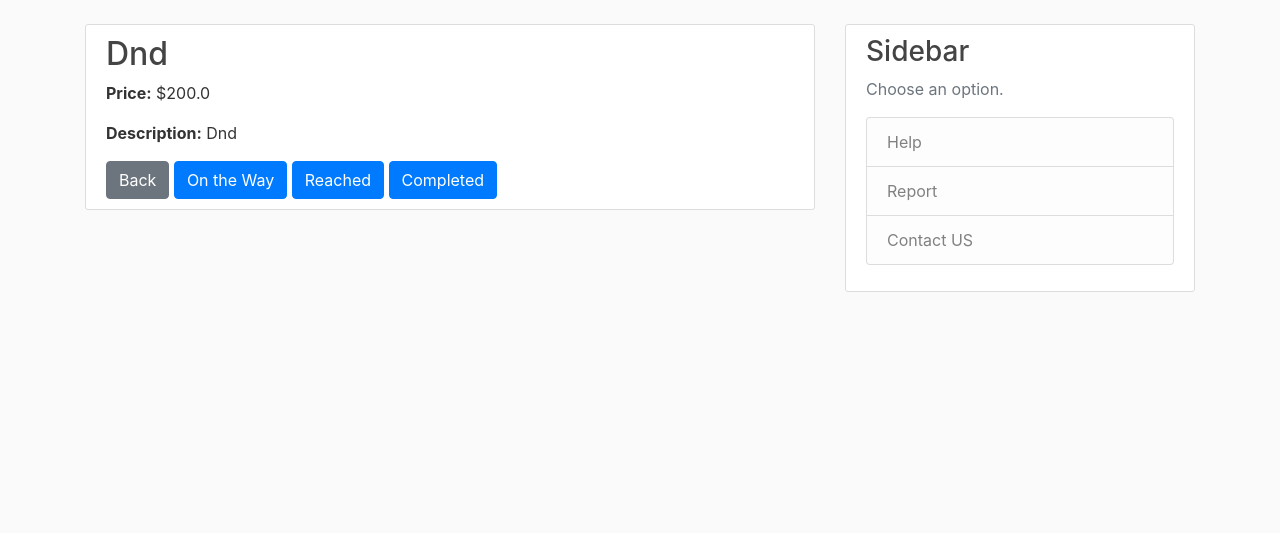
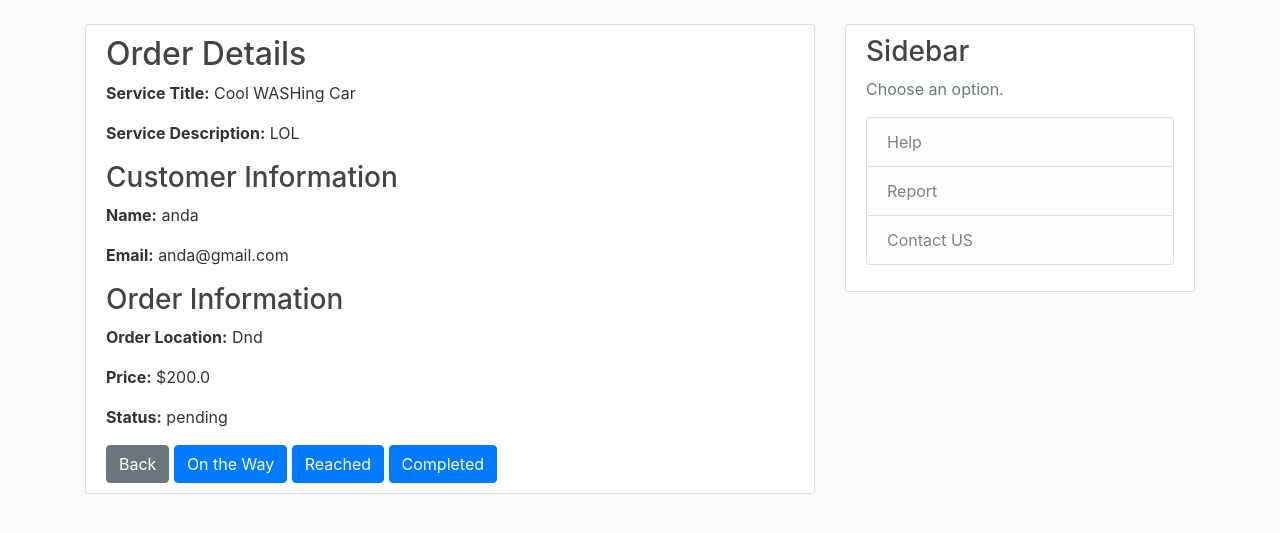
Before and after one commit to Mahadi-Irl/CSE471_Lab_Project, a Flask app: page /order_details/1 in a window 1280 px wide. Shown: the part 56-589 px from the top of the page. Run offline with Flask 3, Linux system fonts and the light colour scheme; some libraries are stand-ins or nearby versions.

Commit message:
order details updated

```diff
--- a/flaskapp/routes.py
+++ b/flaskapp/routes.py
@@ -269,10 +269,21 @@ def view_orders():
 
 @app.route('/order_details/<int:order_id>')
 def order_details(order_id):
+    order = Order.query.get_or_404(order_id)
 
-    order = Order.query.get_or_404(order_id)
+    # Fetch related customer and service details
+    customer = User.query.get_or_404(order.customer_id)
+    service = Service.query.get_or_404(order.ser_id)
+
     ref = request.referrer
-    return render_template('ordersdetails.html', order=order, referrer=ref)
+    return render_template(
+        'ordersdetails.html',
+        order=order,
+        customer=customer,
+        service=service,
+        referrer=ref
+    )
+
 
 @app.route('/mark_reached/<int:order_id>', methods=['POST'])
 @login_required
--- a/flaskapp/templates/ordersdetails.html
+++ b/flaskapp/templates/ordersdetails.html
@@ -1,10 +1,20 @@
 {% extends "layout.html" %}
+
 {% block content %}
     <div class="content-section">
-        <h2>{{ order.order_loc }}</h2>
+        <h2>Order Details</h2>
+        <p><strong>Service Title:</strong> {{ service.title }}</p>
+        <p><strong>Service Description:</strong> {{ service.description }}</p>
+
+        <h3>Customer Information</h3>
+        <p><strong>Name:</strong> {{ customer.username }}</p>
+        <p><strong>Email:</strong> {{ customer.email }}</p>
+
+        <h3>Order Information</h3>
+        <p><strong>Order Location:</strong> {{ order.order_loc }}</p>
         <p><strong>Price:</strong> ${{ order.price }}</p>
+        <p><strong>Status:</strong> {{ order.status.value }}</p>
 
-        <p><strong>Description:</strong> {{ order.order_loc  }}</p>
         <a href="{{ referrer }}" class="btn btn-secondary">Back</a>
 
         <form method="POST" action="{{ url_for('mark_ontheway', order_id=order.id) }}" style="display: inline;">
@@ -18,8 +28,5 @@
         <form method="POST" action="{{ url_for('mark_completed', order_id=order.id) }}" style="display: inline;">
             <button type="submit" class="btn btn-primary">Completed</button>
         </form>
-
-
-
     </div>
-{% endblock content %}
+{% endblock %}
```
